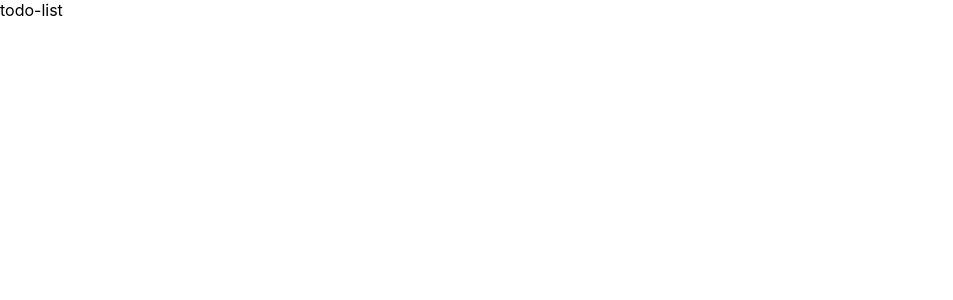
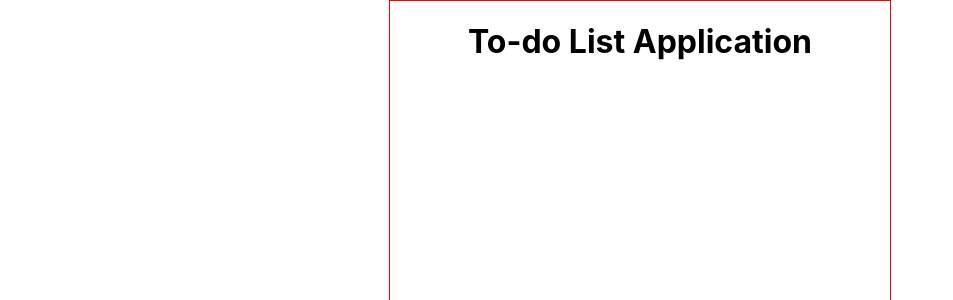
Before and after one commit to swatinaik2003/react-todo-list, a React (Create React App) app: page / in a window 1280 px wide. Shown: the top 300 px of the page, without its empty margins (0-953 px from the left). Built offline with nearby package versions, Linux system fonts and the light colour scheme.

Commit message:
initial commit

```diff
--- a/src/App.css
+++ b/src/App.css
@@ -1,11 +1,22 @@
 .App {
   text-align: center;
-  max-width:1px;
-  border:1px saddlebrown;
-  margin:auto;
-  height:100;
+  max-width: 500px;
+  border: 1px solid red;
+  margin: auto;
+  height: 100px;
+
 }
+.body {
 
+  height: 100px;
+  background : hotpink
+
+}
+.html {
+  height: 100px;
+  background : hotpink
+
+}
 .App-logo {
   height: 40vmin;
   pointer-events: none;
--- a/src/App.js
+++ b/src/App.js
@@ -1,10 +1,19 @@
-import logo from './logo.svg';
+import React from 'react';
 import './App.css';
 
 function App() {
   return (
-    <div>todo-list</div>
-    );
+    <div className="App" style={{ display: "flex", flexDirection: "column", minHeight: "100vh" }}>
+      {/* Header */}
+      <header className="header">
+        <h1>To-do List Application</h1>
+      </header>
+
+
+
+
+    </div>
+  );
 }
 
 export default App;
```
Also changed, not shown: src/logo.svg (deleted).
